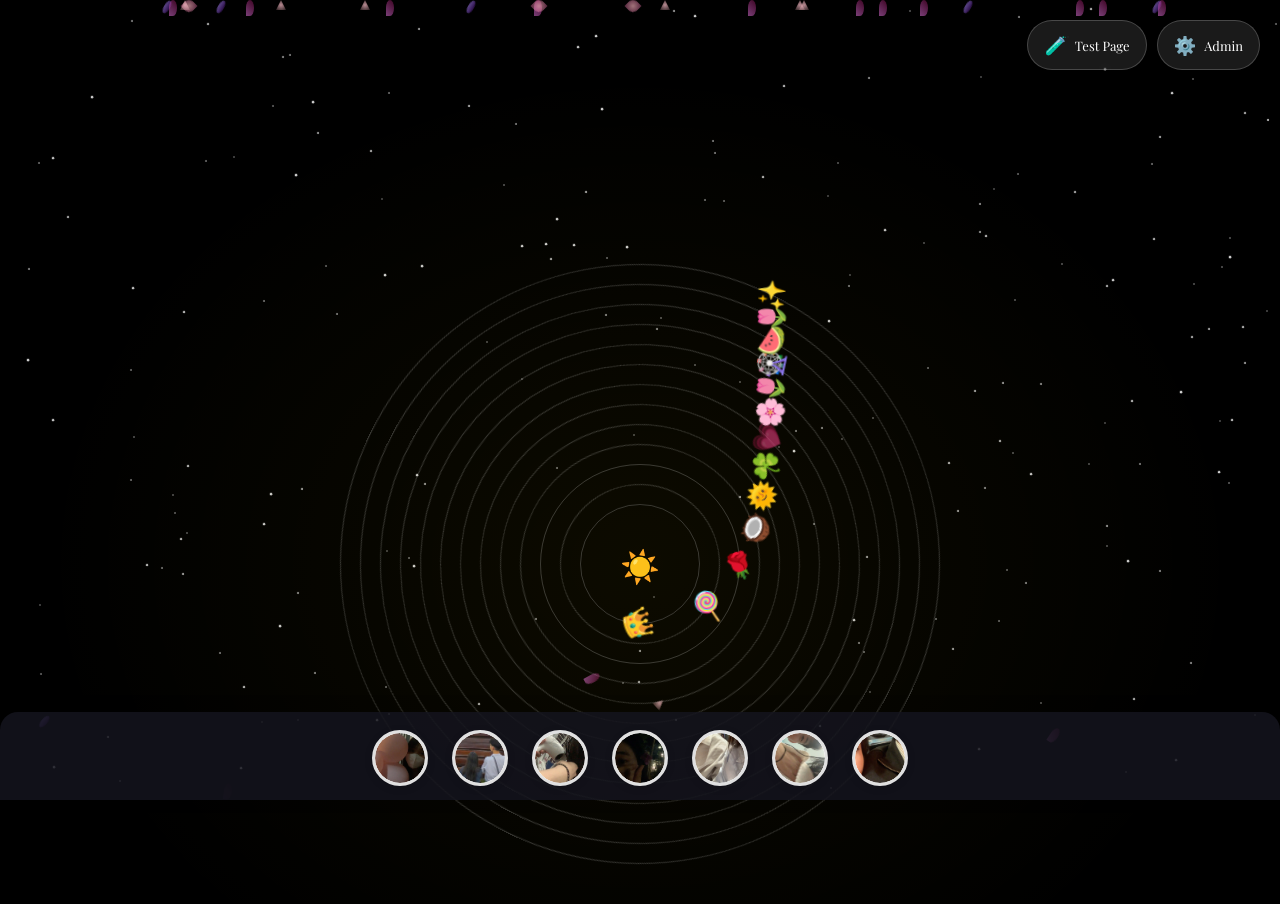
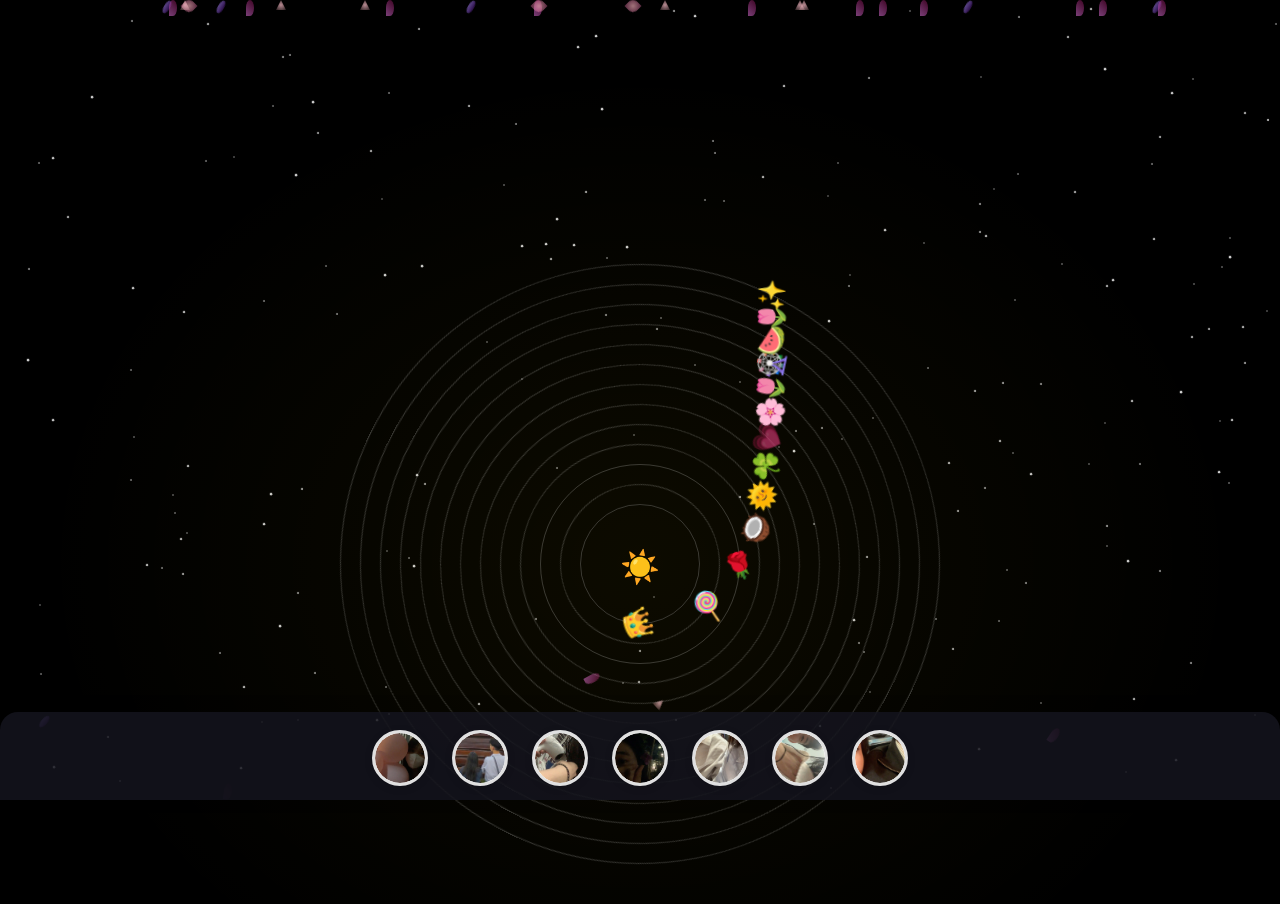
Before and after one commit to MinhNhatUet/forHM, a website: page index.html in a window 1280 px wide. Drawn offline with nearby package versions, Linux system fonts and the light colour scheme.

Commit message:
remove navigation links from index.html

```diff
--- a/index.html
+++ b/index.html
@@ -984,18 +984,6 @@
     <div class="petal-bg" id="petalBg"></div>
 
     <!-- Navigation -->
-    <div class="nav-container">
-        <nav class="nav">
-            <a href="test.html" class="nav-link">
-                <span class="nav-icon">🧪</span>
-                <span class="nav-text">Test Page</span>
-            </a>
-            <a href="admin.html" class="nav-link">
-                <span class="nav-icon">⚙️</span>
-                <span class="nav-text">Admin</span>
-            </a>
-        </nav>
-    </div>
 
     <div class="container">
         <div class="solar-system" id="solarSystem">
```
